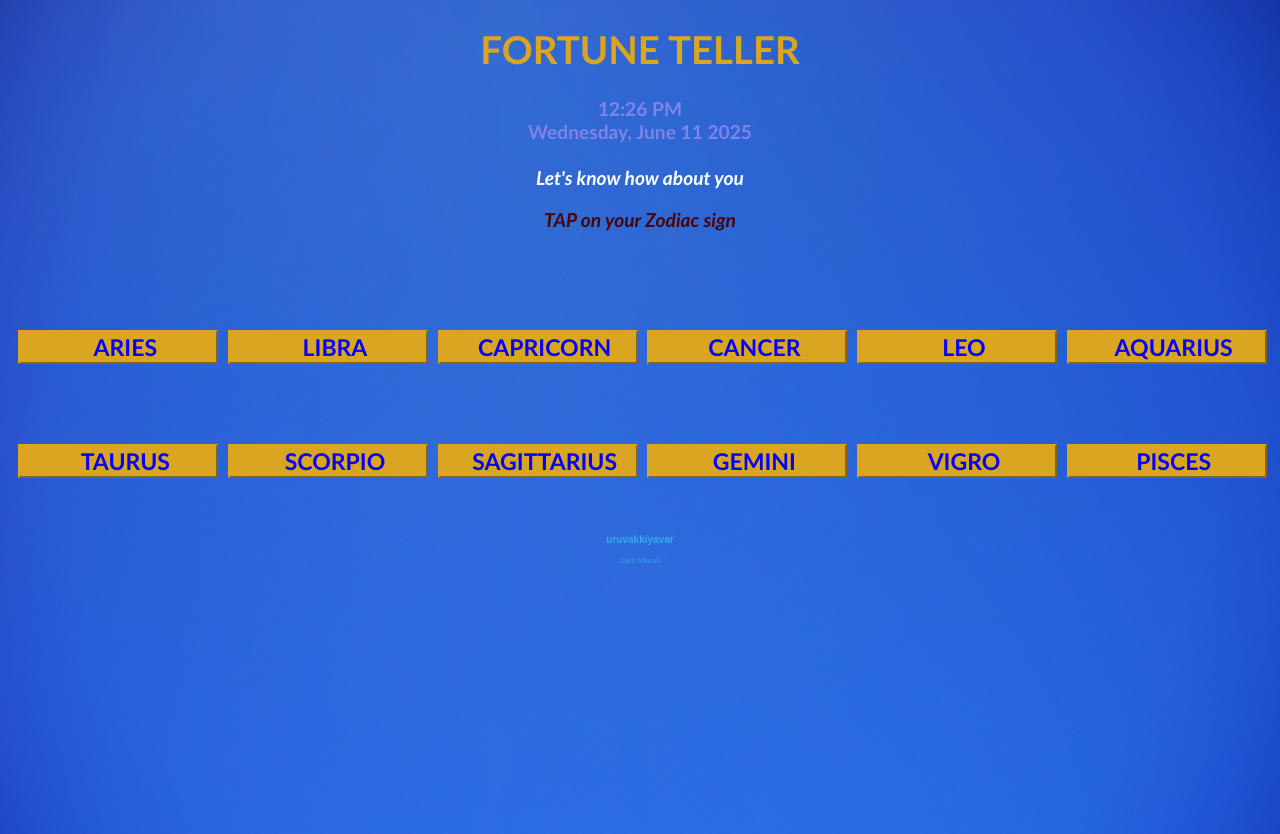
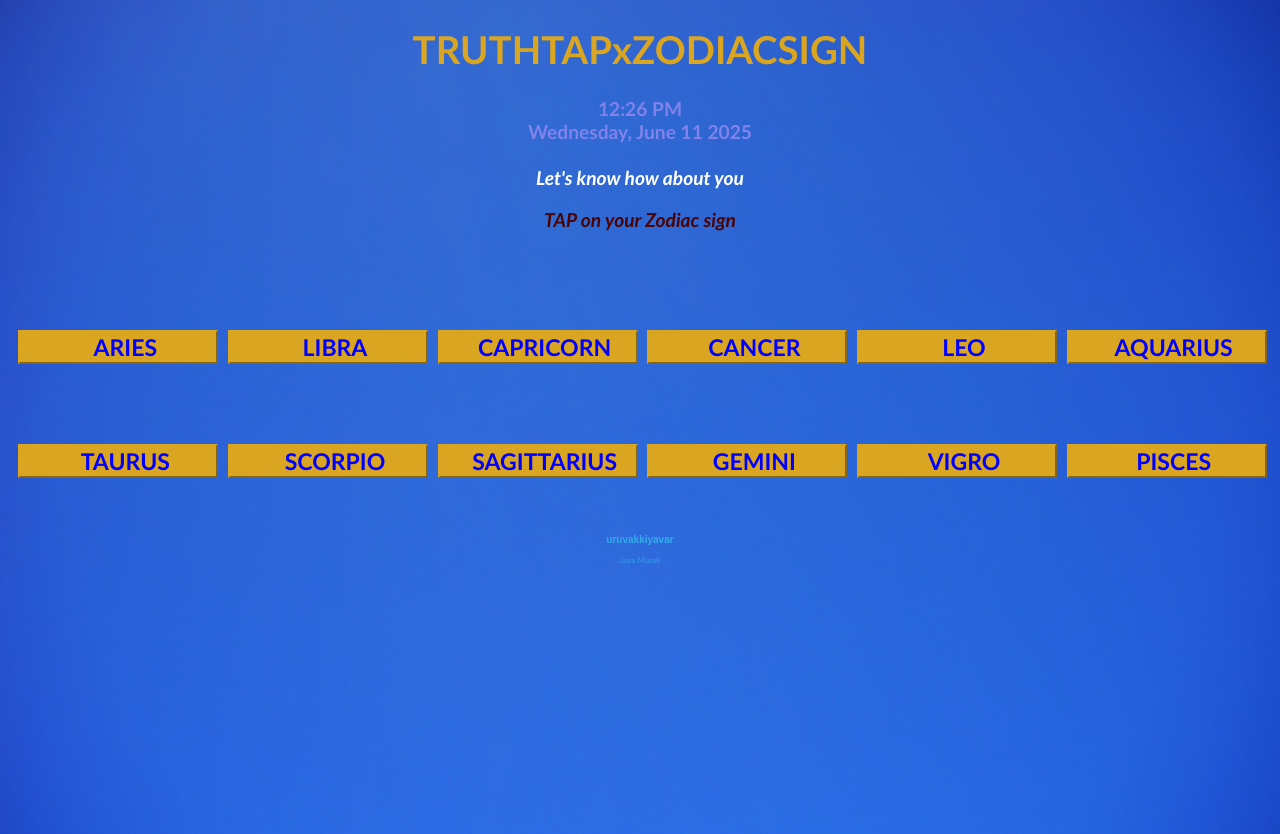
Before and after one commit to jayamurali7/fortunetellerXzodiacsign, a plain HTML site: page index.html in a window 1280 px wide. Drawn offline with Linux system fonts and the light colour scheme.

Commit message:
Update index.html

```diff
--- a/index.html
+++ b/index.html
@@ -6,7 +6,7 @@
 </head>
 <body>
     <div class = "content" >
-     <h1>FORTUNE TELLER</h1>
+     <h1>TRUTHTAPxZODIACSIGN</h1>
      <link rel="preconnect" href="https://fonts.googleapis.com">
      <link rel="preconnect" href="https://fonts.gstatic.com" crossorigin>
      <link href="https://fonts.googleapis.com/css2?family=Inter:wght@500&display=swap" rel="stylesheet">
```
